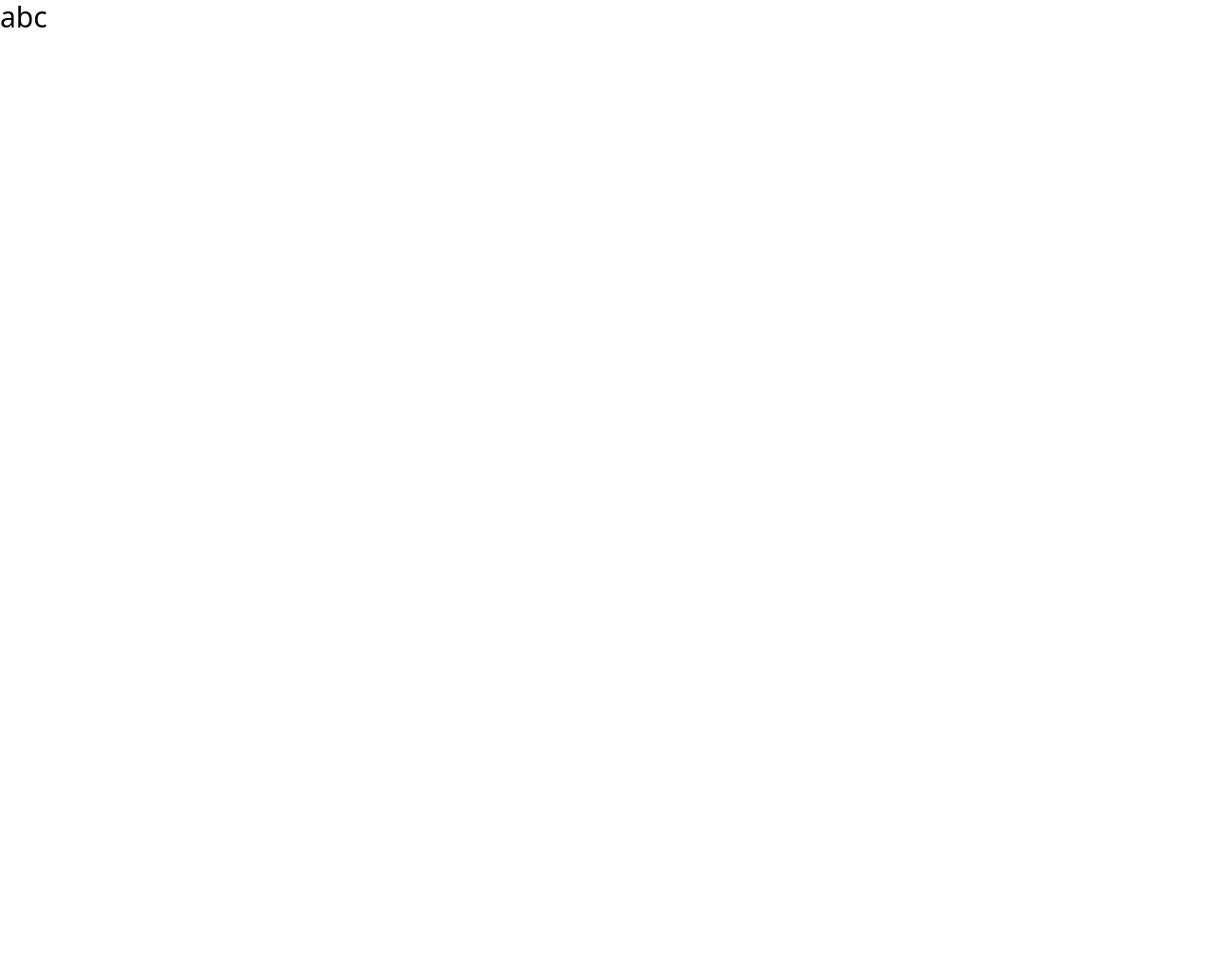
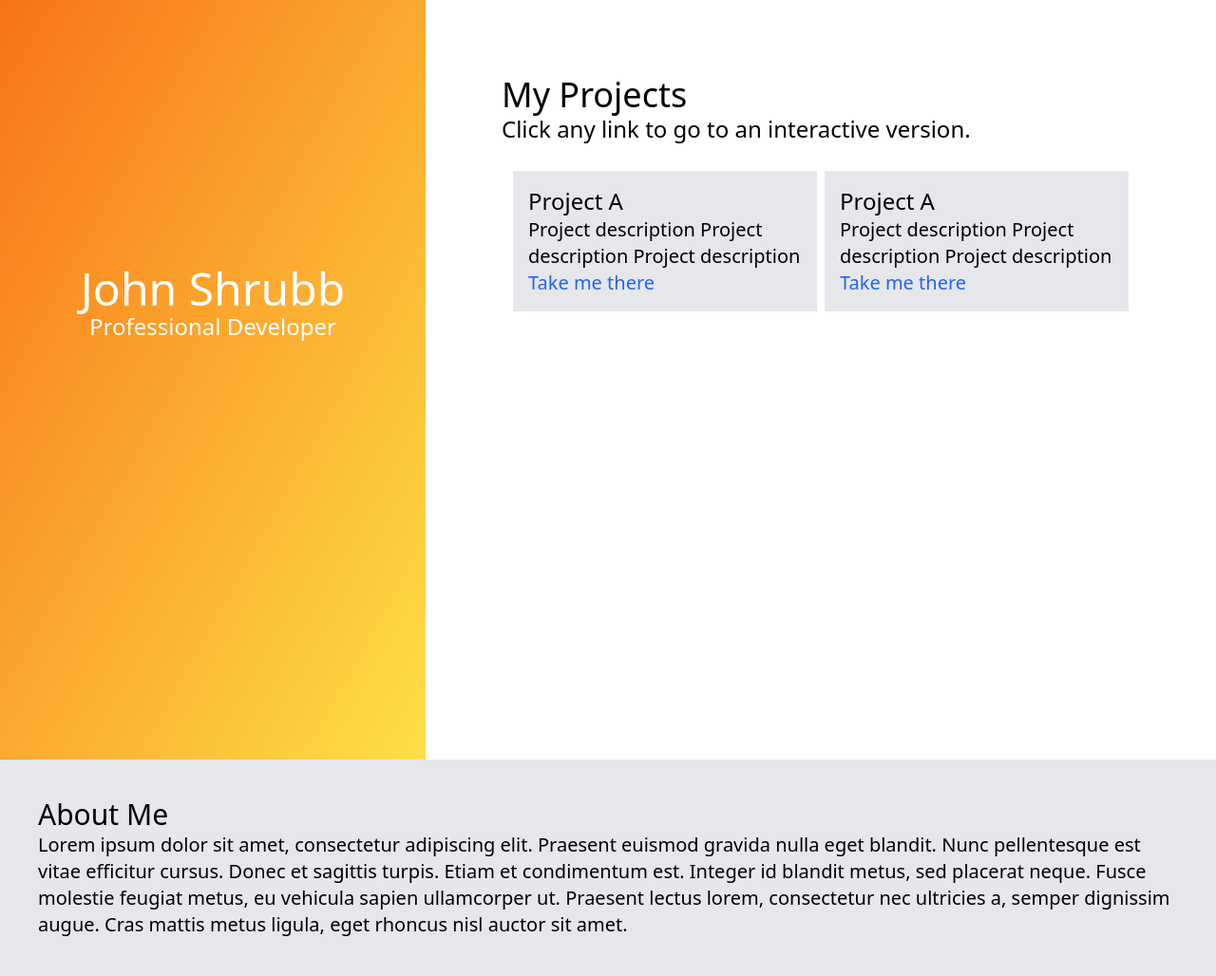
Before and after one commit to john-shrubb/portfolio-website, a website: page pages/index.html in a window 1280 px wide. Shown: the whole page at 95% size. Before the commit the page ends 800 px from the top, so only its background shows below. Drawn offline with nearby package versions, Linux system fonts and the light colour scheme; files that its build step writes are made by us from their sources.

Commit message:
Add content to website

```diff
--- a/pages/index.html
+++ b/pages/index.html
@@ -9,8 +9,31 @@
 	<link rel="stylesheet" href="/public/css/index.css" type="text/css">
 </head>
 <body>
-	<div class="text-3xl">
-		<h1>abc</h1>
+	<div class="flex flex-row">
+		<div class="w-[35%] h-screen bg-gradient-to-br from-orange-500 to-yellow-300 text-center text-white pt-[35vh]">
+				<h1 class="text-5xl">John Shrubb</h1>
+				<p class="text-2xl">Professional Developer</p>
+		</div>
+		<div class="w-[65%] h-screen p-20">
+			<h2 class="text-4xl">My Projects</h2>
+			<p class="text-2xl mb-4">Click any link to go to an interactive version.</p>
+			<div class="flex flex-row p-2 text-xl">
+				<div class="project-card bg-gray-200 w-[100%] m-1 p-4">
+					<h3 class="text-2xl">Project A</h3>
+					<p class="text-xl">Project description Project description Project description</p>
+					<a class="text-blue-600 hover:underline text-xl" href="#">Take me there</a>
+				</div>
+				<div class="project-card bg-gray-200 w-[100%] m-1 p-4">
+					<h3 class="text-2xl">Project A</h3>
+					<p class="xl">Project description Project description Project description</p>
+					<a class="text-blue-600 hover:underline text-xl" href="#">Take me there</a>
+				</div>
+			</div>
+		</div>
+	</div>
+	<div class="w-screen bg-gray-200 p-10">
+		<h3 class="text-3xl">About Me</h3>
+		<p class="text-xl">Lorem ipsum dolor sit amet, consectetur adipiscing elit. Praesent euismod gravida nulla eget blandit. Nunc pellentesque est vitae efficitur cursus. Donec et sagittis turpis. Etiam et condimentum est. Integer id blandit metus, sed placerat neque. Fusce molestie feugiat metus, eu vehicula sapien ullamcorper ut. Praesent lectus lorem, consectetur nec ultricies a, semper dignissim augue. Cras mattis metus ligula, eget rhoncus nisl auctor sit amet. </p>
 	</div>
 </body>
 </html>
--- a/tailwind.config.js
+++ b/tailwind.config.js
@@ -1,7 +1,10 @@
 module.exports = {
-	content: ['./public/css/*.css', './pages/*.html', './public/js/*.js'],
+	content: ['./tailwind-css/tailwind-stuff.css', './pages/*.html', './public/js/*.js'],
 	theme: {
 		extend: {},
+		// fontFamily: {
+		// 	'sans': ['Merriweather', 'sans-serif'],
+		// },
 	},
 	plugins: [],
 };
```
